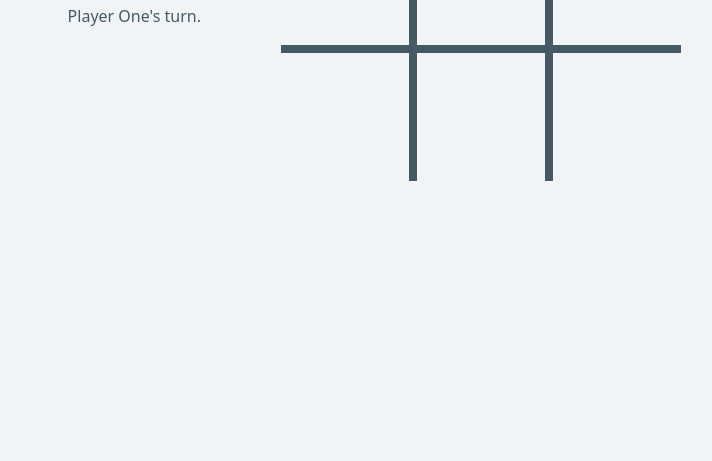
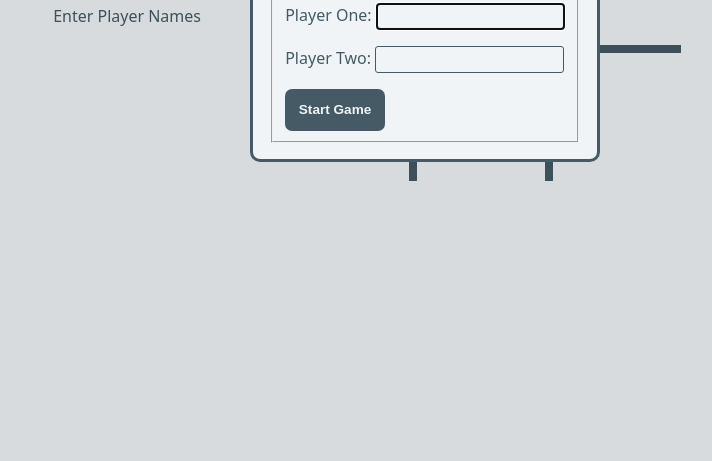
Before and after one commit to drummpy/tic-tac-toe, a plain HTML site: page index.html in a window 1280 px wide. Shown: the part 339-800 px from the top of the page, without its empty margins (215-927 px from the left). Drawn offline with Linux system fonts and the light colour scheme.

Commit message:
Add player name entry & styling

```diff
--- a/index.html
+++ b/index.html
@@ -12,7 +12,7 @@
       <div class="left">
         <div class="content">
           <h1>Tic-Tac-Toe</h1>
-          <p id="textfield"></p>
+          <p id="textfield">Enter Player Names</p>
         </div>
       </div>
       <div class="right">
@@ -29,5 +29,20 @@
         </div>
       </div>
     </div>
+    <dialog id="dialog">
+      <form method="dialog">
+        <fieldset>
+          <p>
+            <label for="playerone">Player One:</label>
+            <input id="playerone" name="playerone" type="text" required />
+          </p>
+          <p>
+            <label for="playertwo">Player Two:</label>
+            <input id="playertwo" name="playertwo" type="text" required />
+          </p>
+          <button id="startgame">Start Game</button>
+        </fieldset>
+      </form>
+    </dialog>
   </body>
 </html>
--- a/script.js
+++ b/script.js
@@ -202,6 +202,24 @@ function UiController() {
   let gameInstance;
   const cells = document.querySelectorAll(".cell");
   const text = document.querySelector("#textfield");
+  const dialog = document.querySelector("#dialog");
+  const startGameButton = document.querySelector("#startgame");
+  const playerOneInput = document.querySelector("#playerone");
+  const playerTwoInput = document.querySelector("#playertwo");
+
+  dialog.showModal();
+
+  startGameButton.addEventListener("click", (event) => {
+    event.preventDefault();
+
+    const playerOneName = playerOneInput.value || "Player One";
+    const playerTwoName = playerTwoInput.value || "Player Two";
+
+    dialog.close();
+
+    const game = GameController(playerOneName, playerTwoName);
+    setGame(game);
+  });
 
   const setGame = (game) => {
     gameInstance = game;
@@ -250,5 +268,3 @@ function UiController() {
 }
 
 const ui = UiController();
-const game = GameController();
-ui.setGame(game);
--- a/styles.css
+++ b/styles.css
@@ -53,3 +53,28 @@ body {
   user-select: none;
   color: #fa9c94;
 }
+
+button {
+  font-size: 0.85rem;
+  font-weight: bold;
+  background-color: #455a64;
+  color: #f0f4f7;
+  border: none;
+  border-radius: 7px;
+  padding: 1em;
+}
+
+dialog {
+  background-color: #f0f4f7;
+  color: #455a64;
+  border-radius: 10px;
+}
+
+input[type="text"] {
+  background-color: #f0f4f7;
+  border: 1px solid #455a64;
+  border-radius: 3px;
+  padding: 5px;
+  font-size: 0.85em;
+  color: #455a64;
+}
```
